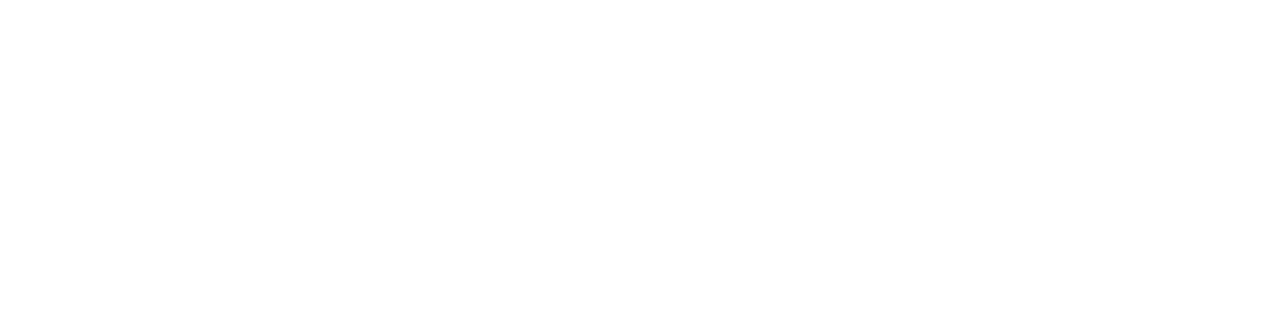
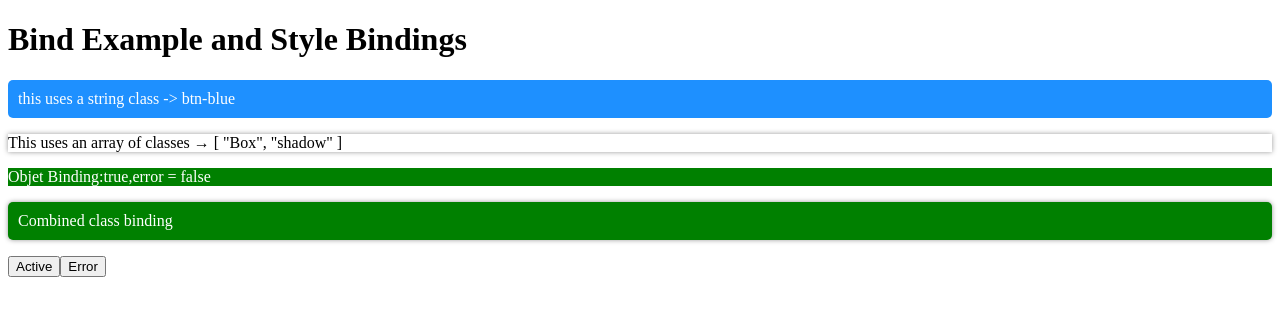
Before and after one commit to om-jasoliya91/vuedemo, a Vue app: page /bind in a window 1280 px wide. Before the commit this address had no page. Shown: the top 316 px of the page. Built offline with nearby package versions, Linux system fonts and the light colour scheme.

Commit message:
html class bindings

```diff
--- /dev/null
+++ b/src/components/practise/BindExample.vue
@@ -0,0 +1,79 @@
+<script setup>
+import { ref } from 'vue';
+
+//Reactive state
+const isActive = ref(true)
+const isError = ref(false)
+
+// String class
+const btnClass = ref('btn-blue')
+
+//Array classes
+const classesArray = ref(['Box', 'shadow'])
+
+//Toggle functions
+function toggleActive() {
+  isActive.value = !isActive.value
+}
+
+function toggleError() {
+  isError.value = !isError.value
+}
+</script>
+
+<template>
+  <h1>Bind Example and Style Bindings</h1>
+
+  <!-- string bindings  -->
+  <p :class="btnClass">
+    this uses a string class -> {{ btnClass }}
+  </p>
+
+  <!-- Array Binding -->
+  <p :class="classesArray">
+    This uses an array of classes → {{ classesArray }}
+  </p>
+
+  <!-- object binding -->
+  <p :class="{ active: isActive, error: isError }">
+    Objet Binding:{{ isActive }},error = {{ isError }}
+  </p>
+  <!-- Combined :class with array + object + string -->
+  <p :class="[btnClass, classesArray, { active: isActive, error: isError }]">
+    Combined class binding
+  </p>
+
+  <button @click="toggleActive">Active</button>
+  <button @click="toggleError">Error</button>
+</template>
+
+<style scoped>
+/* String classes */
+.btn-blue {
+  background: #1e90ff;
+  padding: 10px;
+  color: white;
+  border-radius: 5px;
+}
+
+/* Array classes */
+.box {
+  padding: 10px;
+  border: 1px solid #aaa;
+}
+
+.shadow {
+  box-shadow: 0 0 5px #999;
+}
+
+/* Object classes */
+.active {
+  background: green;
+  color: white;
+}
+
+.error {
+  border: 2px solid red;
+  color: red;
+}
+</style>
--- /dev/null
+++ b/src/components/viewfile/BindView.vue
@@ -0,0 +1,9 @@
+<script setup>
+import BindExample from '../practise/BindExample.vue';
+</script>
+
+<template>
+  <BindExample></BindExample>
+</template>
+
+<style scoped></style>
--- a/src/router/index.js
+++ b/src/router/index.js
@@ -3,12 +3,14 @@
 import AboutView from '@/components/viewfile/AboutView.vue'
 import WelcomeBack from '@/components/WelcomeBack.vue'
 import ComputedView from '@/components/viewfile/ComputedView.vue'
+import BindView from '@/components/viewfile/BindView.vue'
 
 const routes = [
   { path: '/', name: 'Welcome', component: WelcomeBack },
   { path: '/home', name: 'Home', component: HomeView },
   { path: '/about', name: 'About', component: AboutView },
   { path: '/computed', name: 'Computed', component: ComputedView },
+  { path: '/bind', name: 'Bind', component: BindView },
 ]
 
 const router = createRouter({
```
